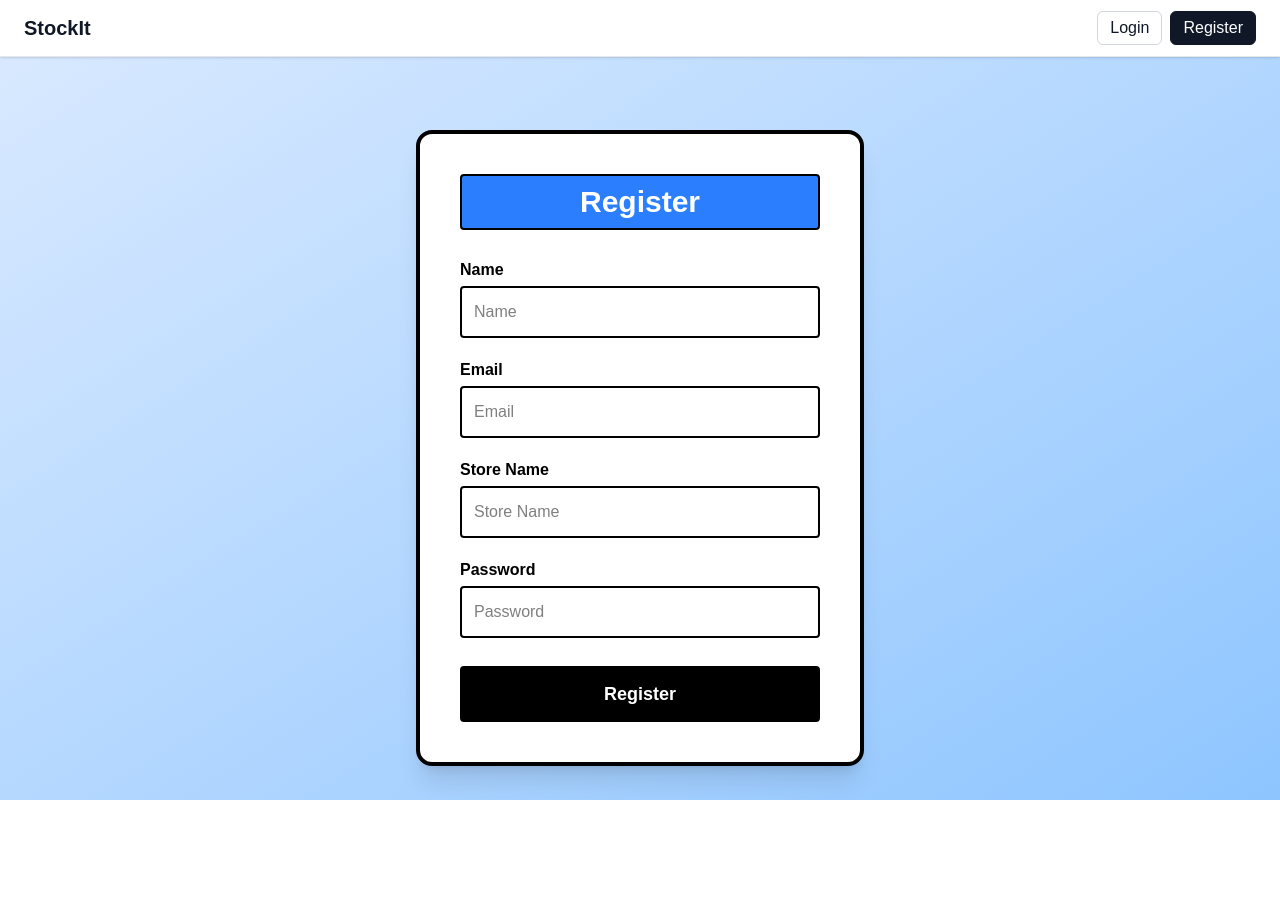
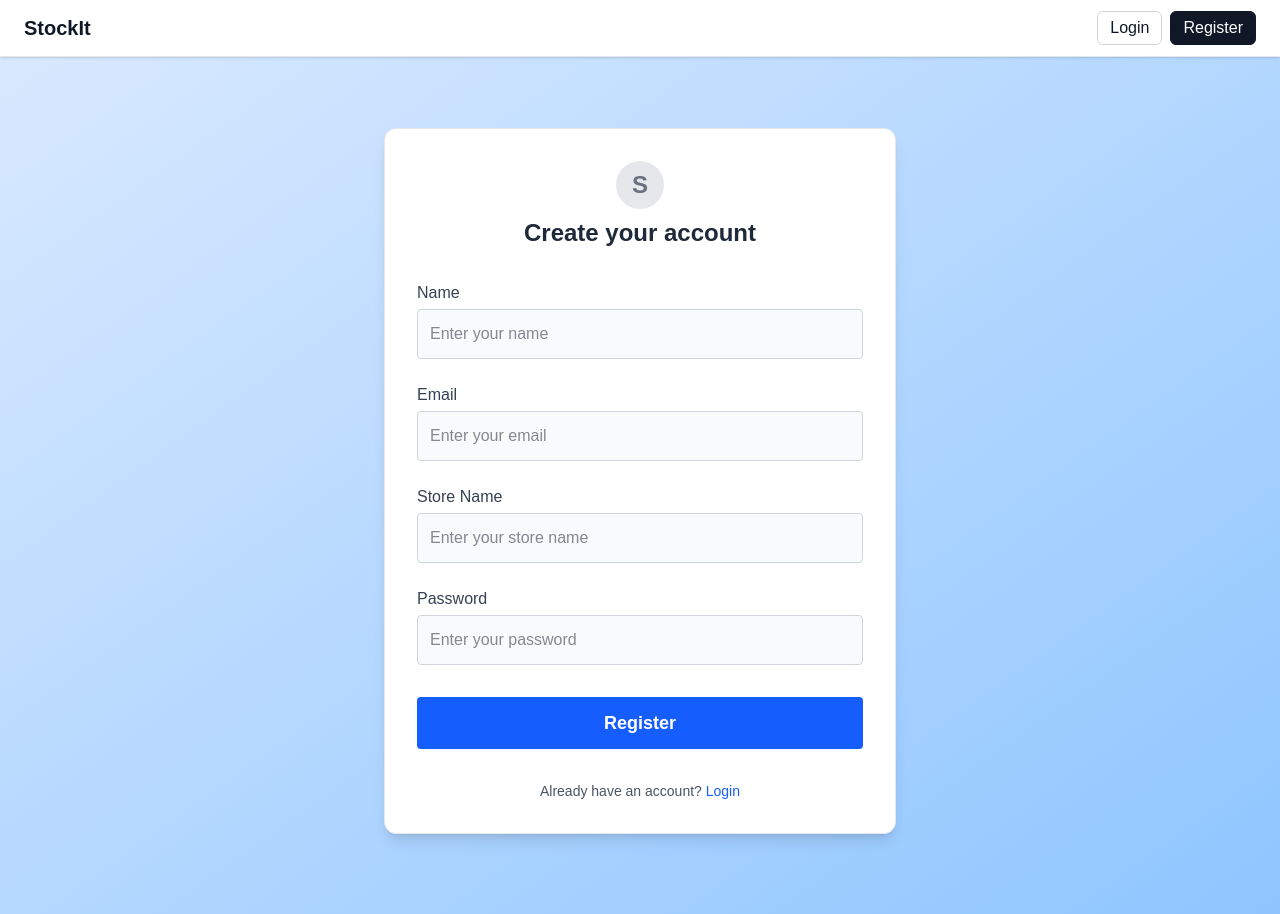
Before and after one commit to VaibhavTalkhande/stockit, a Next.js app: page /register in a window 1280 px wide. Before the commit the page ends 800 px from the top, so only its background shows below. Built offline with nearby package versions, Linux system fonts and the light colour scheme; no server answers.

Commit message:
ui of form fixed

```diff
--- a/app/layout.tsx
+++ b/app/layout.tsx
@@ -5,7 +5,8 @@ import "./globals.css";
 import Navbar from "../components/Navbar";
 import { Providers } from "@/store/providers";
 import AuthProvider from "@/components/AuthProvider";
-
+import { ToastContainer } from 'react-toastify';
+import 'react-toastify/dist/ReactToastify.css';
 const geistSans = Geist({
   variable: "--font-geist-sans",
   subsets: ["latin"],
@@ -34,6 +35,7 @@ export default function RootLayout({
         <Providers>
           <AuthProvider>
             <Navbar/>
+            <ToastContainer />
             {children}
           </AuthProvider>
         </Providers>
--- a/app/login/page.tsx
+++ b/app/login/page.tsx
@@ -3,6 +3,7 @@ import { useState } from 'react';
 import { useDispatch } from 'react-redux';
 import { setCredentials } from '../../store/slices/authSlice';
 import { useRouter } from 'next/navigation';
+import { toast } from 'react-toastify';
 
 const LoginPage = () => {
     const [email, setEmail] = useState('');
@@ -25,13 +26,14 @@ const LoginPage = () => {
             });
             const data = await res.json();
             if (res.ok) {
-                dispatch(setCredentials({ user: data.data.user }));
-                alert('Logged in successfully');
+                dispatch(setCredentials({ user: data.user }));
+                toast.success('Logged in successfully');
                 router.push('/'); // Redirect to home page after successful login
             } else {
                 setError(data.message || 'Login failed.');
             }
         } catch (err) {
+            console.error(err);
             setError('Something went wrong!');
         } finally {
             setLoading(false);
@@ -39,41 +41,55 @@ const LoginPage = () => {
     };
 
     return (
-        <div className="flex items-center justify-center min-h-screen bg-gradient-to-br from-blue-100 to-blue-300 py-8 px-2">
-            <form onSubmit={handleLogin} className="flex flex-col gap-5 w-full max-w-md bg-white border-4 border-black shadow-xl rounded-2xl p-8 sm:p-10 min-h-[420px] sm:min-h-[480px] justify-center">
-                <h2 className="text-3xl font-extrabold text-center mb-2 bg-blue-500 text-white p-2 rounded border-2 border-black">Login</h2>
+        <div className="flex flex-col justify-center items-center min-h-screen bg-gradient-to-br from-blue-100 to-blue-300 px-2 py-20 sm:pt-24 md:pt-28 lg:pt-32">
+            <form onSubmit={handleLogin} className="flex flex-col gap-6 w-full max-w-xs sm:max-w-sm md:max-w-md lg:max-w-lg bg-white border border-gray-200 shadow-lg rounded-xl p-4 sm:p-8 mx-auto">
+                {/* Logo or App Name */}
+                <div className="flex flex-col items-center mb-2">
+                    {/* Replace with your logo if available */}
+                    <div className="w-12 h-12 bg-gray-200 rounded-full flex items-center justify-center mb-2">
+                        <span className="text-2xl font-bold text-gray-500">S</span>
+                    </div>
+                    <h2 className="text-xl sm:text-2xl font-bold text-gray-800">Sign in to Stockit</h2>
+                </div>
                 <div className="flex flex-col gap-1">
-                    <label htmlFor="email" className="font-bold text-black">Email</label>
+                    <label htmlFor="email" className="font-medium text-gray-700">Email</label>
                     <input
                         id="email"
                         type="email"
-                        placeholder="Email"
+                        placeholder="Enter your email"
                         value={email}
                         onChange={(e) => setEmail(e.target.value)}
-                        className="p-3 bg-white border-2 border-black rounded focus:outline-none focus:ring-2 focus:ring-blue-400 text-black"
+                        className="p-3 bg-gray-50 border border-gray-300 rounded focus:outline-none focus:ring-2 focus:ring-blue-400 text-gray-900 text-base sm:text-base"
                         required
                     />
                 </div>
                 <div className="flex flex-col gap-1">
-                    <label htmlFor="password" className="font-bold text-black">Password</label>
+                    <label htmlFor="password" className="font-medium text-gray-700">Password</label>
                     <input
                         id="password"
                         type="password"
-                        placeholder="Password"
+                        placeholder="Enter your password"
                         value={password}
                         onChange={(e) => setPassword(e.target.value)}
-                        className="p-3 bg-white border-2 border-black rounded focus:outline-none focus:ring-2 focus:ring-blue-400 text-black"
+                        className="p-3 bg-gray-50 border border-gray-300 rounded focus:outline-none focus:ring-2 focus:ring-blue-400 text-gray-900 text-base sm:text-base"
                         required
                     />
+                </div>
+                <div className="flex justify-end">
+                    <a href="#" className="text-sm text-blue-600 hover:underline">Forgot password?</a>
                 </div>
                 {error && <span className="text-red-500 text-sm text-center">{error}</span>}
                 <button
                     type="submit"
                     disabled={loading}
-                    className="mt-2 p-3 bg-black text-white font-bold border-2 border-black rounded hover:bg-white hover:text-black transition-all text-lg disabled:opacity-60"
+                    className="w-full mt-2 p-3 bg-blue-600 text-white font-semibold rounded hover:bg-blue-700 transition-all text-lg disabled:opacity-60"
                 >
                     {loading ? 'Logging in...' : 'Login'}
                 </button>
+                <div className="text-center text-sm text-gray-600 mt-2">
+                    Don&apos;t have an account?{' '}
+                    <a href="/register" className="text-blue-600 hover:underline">Register</a>
+                </div>
             </form>
         </div>
     );
--- a/app/register/page.tsx
+++ b/app/register/page.tsx
@@ -2,6 +2,7 @@
 import { useState } from 'react';
 import { useDispatch } from 'react-redux';
 import { setCredentials } from '../../store/slices/authSlice';
+import { toast } from 'react-toastify';
 
 const RegisterPage = () => {
     const [form, setForm] = useState({ name: '', email: '', password: '', storeName: '' });
@@ -33,77 +34,88 @@ const RegisterPage = () => {
 
             if (res.ok) {
                 dispatch(setCredentials(data));
-                alert('Registration successful!');
+                toast.success('Registration successful!');
             } else {
-                alert(data.message || 'Registration failed.');
+                toast.success(data.message || 'Registration failed.');
             }
         } catch (err) {
-            alert('Something went wrong!');
+            toast.success('Something went wrong!');
         }
     };
 
     return (
-        <div className="flex items-center justify-center min-h-screen bg-gradient-to-br from-blue-100 to-blue-300 py-8 px-2">
-            <form onSubmit={handleRegister} className="mt-24 flex flex-col gap-5 w-full max-w-md bg-white border-4 border-black shadow-xl rounded-2xl p-6 sm:p-10 min-h-[420px] sm:min-h-[480px] justify-center">
-                <h2 className="text-3xl font-extrabold text-center mb-2 bg-blue-500 text-white p-2 rounded border-2 border-black">Register</h2>
+        <div className="flex flex-col justify-center items-center min-h-screen bg-gradient-to-br from-blue-100 to-blue-300 px-2 py-20 sm:pt-24 md:pt-28 lg:pt-32">
+            <form onSubmit={handleRegister} className="flex flex-col gap-6 w-full max-w-xs sm:max-w-sm md:max-w-md lg:max-w-lg bg-white border border-gray-200 shadow-lg rounded-xl p-4 sm:p-8 mx-auto">
+                {/* Logo or App Name */}
+                <div className="flex flex-col items-center mb-2">
+                    {/* Replace with your logo if available */}
+                    <div className="w-12 h-12 bg-gray-200 rounded-full flex items-center justify-center mb-2">
+                        <span className="text-2xl font-bold text-gray-500">S</span>
+                    </div>
+                    <h2 className="text-xl sm:text-2xl font-bold text-gray-800">Create your account</h2>
+                </div>
                 <div className="flex flex-col gap-1">
-                    <label htmlFor="name" className="font-bold text-black">Name</label>
+                    <label htmlFor="name" className="font-medium text-gray-700">Name</label>
                     <input
                         id="name"
                         type="text"
-                        placeholder="Name"
+                        placeholder="Enter your name"
                         value={form.name}
                         onChange={(e) => setForm({ ...form, name: e.target.value })}
-                        className="p-3 bg-white border-2 border-black rounded focus:outline-none focus:ring-2 focus:ring-blue-400 text-black"
+                        className="p-3 bg-gray-50 border border-gray-300 rounded focus:outline-none focus:ring-2 focus:ring-blue-400 text-gray-900 text-base sm:text-base"
                         required
                     />
                     {errors.name && <span className="text-red-500 text-sm">{errors.name}</span>}
                 </div>
                 <div className="flex flex-col gap-1">
-                    <label htmlFor="email" className="font-bold text-black">Email</label>
+                    <label htmlFor="email" className="font-medium text-gray-700">Email</label>
                     <input
                         id="email"
                         type="email"
-                        placeholder="Email"
+                        placeholder="Enter your email"
                         value={form.email}
                         onChange={(e) => setForm({ ...form, email: e.target.value })}
-                        className="p-3 bg-white border-2 border-black rounded focus:outline-none focus:ring-2 focus:ring-blue-400 text-black"
+                        className="p-3 bg-gray-50 border border-gray-300 rounded focus:outline-none focus:ring-2 focus:ring-blue-400 text-gray-900 text-base sm:text-base"
                         required
                     />
                     {errors.email && <span className="text-red-500 text-sm">{errors.email}</span>}
                 </div>
                 <div className="flex flex-col gap-1">
-                    <label htmlFor="storeName" className="font-bold text-black">Store Name</label>
+                    <label htmlFor="storeName" className="font-medium text-gray-700">Store Name</label>
                     <input
                         id="storeName"
                         type="text"
-                        placeholder="Store Name"
+                        placeholder="Enter your store name"
                         value={form.storeName}
                         onChange={(e) => setForm({ ...form, storeName: e.target.value })}
-                        className="p-3 bg-white border-2 border-black rounded focus:outline-none focus:ring-2 focus:ring-blue-400 text-black"
+                        className="p-3 bg-gray-50 border border-gray-300 rounded focus:outline-none focus:ring-2 focus:ring-blue-400 text-gray-900 text-base sm:text-base"
                         required
                     />
                     {errors.storeName && <span className="text-red-500 text-sm">{errors.storeName}</span>}
                 </div>
                 <div className="flex flex-col gap-1">
-                    <label htmlFor="password" className="font-bold text-black">Password</label>
+                    <label htmlFor="password" className="font-medium text-gray-700">Password</label>
                     <input
                         id="password"
                         type="password"
-                        placeholder="Password"
+                        placeholder="Enter your password"
                         value={form.password}
                         onChange={(e) => setForm({ ...form, password: e.target.value })}
-                        className="p-3 bg-white border-2 border-black rounded focus:outline-none focus:ring-2 focus:ring-blue-400 text-black"
+                        className="p-3 bg-gray-50 border border-gray-300 rounded focus:outline-none focus:ring-2 focus:ring-blue-400 text-gray-900 text-base sm:text-base"
                         required
                     />
                     {errors.password && <span className="text-red-500 text-sm">{errors.password}</span>}
                 </div>
                 <button
                     type="submit"
-                    className="mt-2 p-3 bg-black text-white font-bold border-2 border-black rounded hover:bg-white hover:text-black transition-all text-lg"
+                    className="w-full mt-2 p-3 bg-blue-600 text-white font-semibold rounded hover:bg-blue-700 transition-all text-lg"
                 >
                     Register
                 </button>
+                <div className="text-center text-sm text-gray-600 mt-2">
+                    Already have an account?{' '}
+                    <a href="/login" className="text-blue-600 hover:underline">Login</a>
+                </div>
             </form>
         </div>
     );
--- a/package.json
+++ b/package.json
@@ -23,7 +23,8 @@
     "react": "^19.0.0",
     "react-dom": "^19.0.0",
     "react-icons": "^5.5.0",
-    "react-redux": "^9.2.0"
+    "react-redux": "^9.2.0",
+    "react-toastify": "^11.0.5"
   },
   "devDependencies": {
     "@tailwindcss/postcss": "^4",
```
Also changed, not shown: hooks/useUpload.ts (+2 -7 lines), 1 other file (tests, documents, lock files or other folders).
